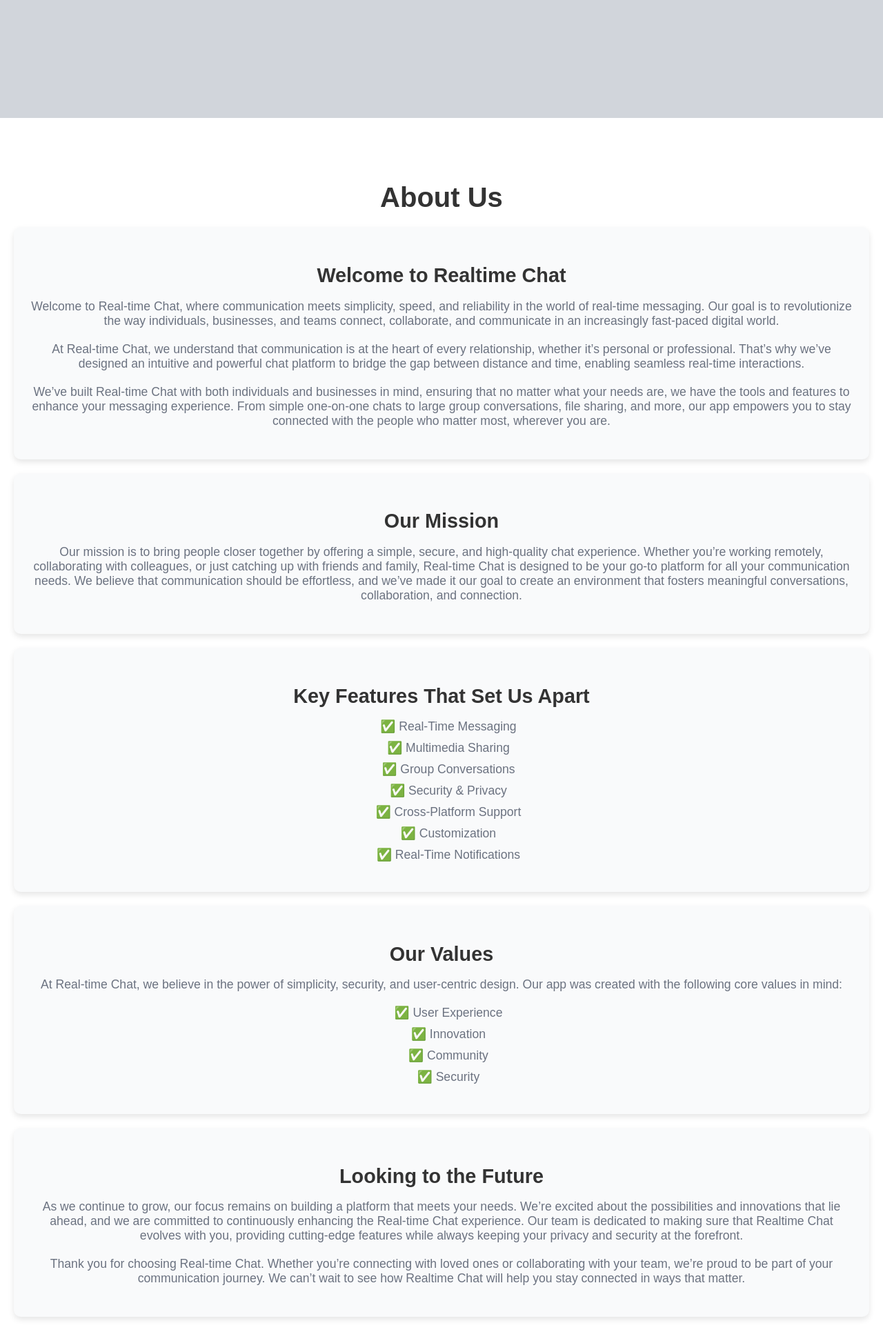
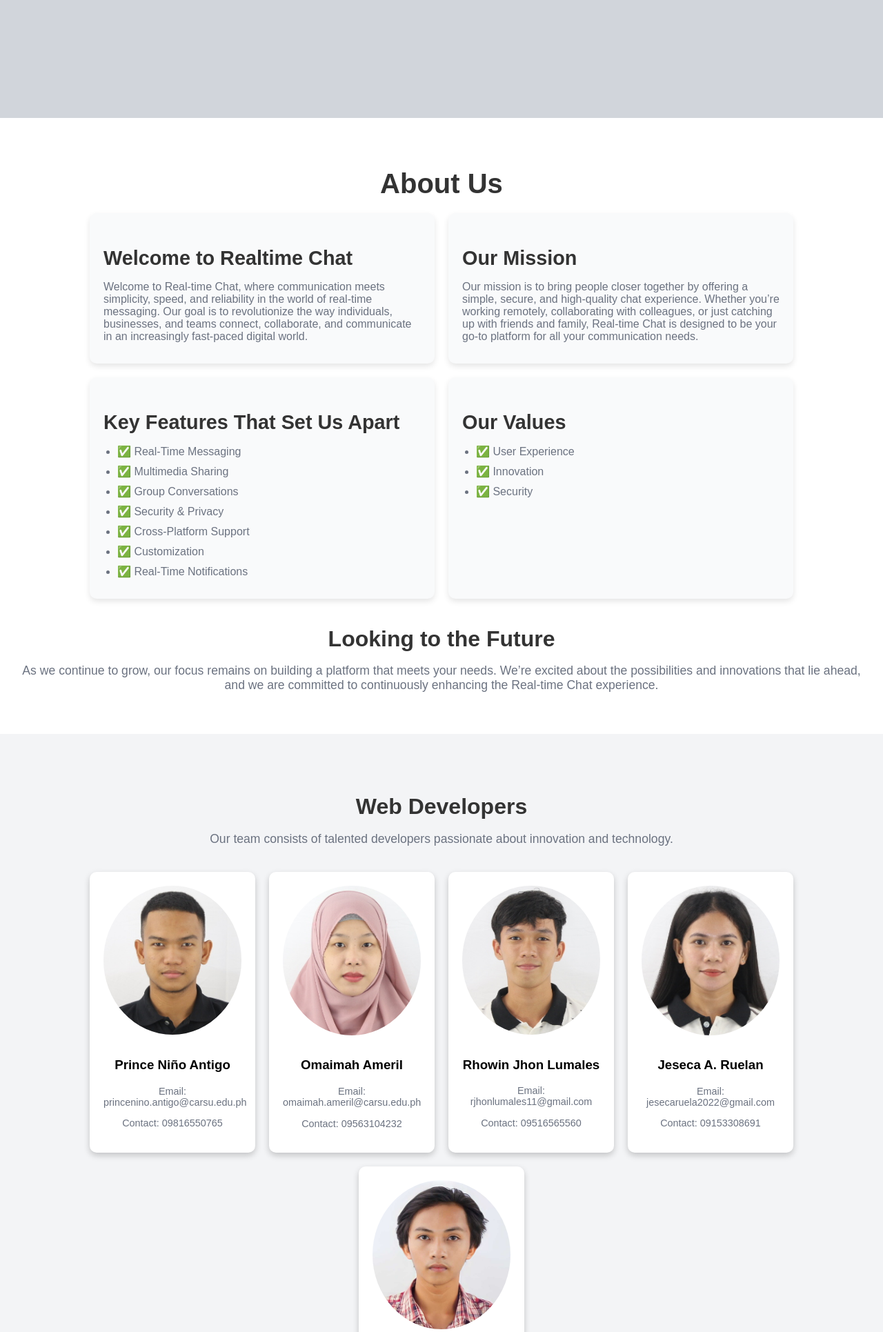
Before and after one commit to wawerks/DjangoProject, a Django app: template DjangoProject-App1/a_rtchat/templates/a_rtchat/index.html in a window 1280 px wide. Shown: the part 709-2640 px from the top of the page at 69% size. Run offline with Django 5.2, Linux system fonts and the light colour scheme; the template is opened without the code that fills it, so the values that code supplies are empty.

Commit message:
updated the About Us section

```diff
--- a/DjangoProject-App1/a_rtchat/templates/a_rtchat/index.html
+++ b/DjangoProject-App1/a_rtchat/templates/a_rtchat/index.html
@@ -199,40 +199,96 @@
             color: #333333;
         }
 
-        /* About Section Cards */
+        .about {
+            background-color: #ffffff;
+            padding: 40px 20px;
+            text-align: center;
+        }
+
+        .about h2 {
+            font-size: 2.5em;
+            margin-bottom: 20px;
+        }
+
+        /* About Cards Layout */
+        .about-cards {
+            display: flex;
+            flex-wrap: wrap;
+            justify-content: center;
+            gap: 20px;
+        }
+
+       /* About Grid Layout */
+.about-grid {
+    display: flex;
+    flex-wrap: wrap;
+    justify-content: center;
+    gap: 20px;
+    margin-bottom: 20px;
+}
+
+/* About Centered Section */
+.about-center {
+    text-align: center;
+    margin-top: 40px;
+}
+
+/* About Card Styling */
 .about-card {
-            margin: 20px 0;
-            padding: 25px;
-            background-color: #f9fafb;
+    background: #f9fafb;
+    border-radius: 10px;
     box-shadow: 0 4px 8px rgba(0, 0, 0, 0.1);
-            border-radius: 10px;
+    padding: 20px;
+    width: calc(50% - 20px); /* Two cards per row */
+    max-width: 500px;
+    box-sizing: border-box;
+    text-align: left;
+    transition: transform 0.3s, box-shadow 0.3s;
 }
 
 .about-card:hover {
     transform: scale(1.05);
-            box-shadow: 0 6px 15px rgba(0, 0, 0, 0.2);
-            background-color: #e5e7eb;
+    box-shadow: 0 8px 16px rgba(0, 0, 0, 0.2);
 }
 
 .about-card h3 {
     font-size: 1.8em;
-            margin-bottom: 15px;
+    margin-bottom: 10px;
 }
 
-        .about-card p {
+.about-card p, .about-card ul {
+    font-size: 1em;
+    color: #6B7280;
+    margin-bottom: 10px;
+}
+
+.about-card ul {
+    list-style: disc;
+    padding-left: 20px;
+}
+
+/* Center the last line for "Looking to the Future" */
+.about-center h3 {
+    font-size: 2em;
+    margin-bottom: 10px;
+}
+
+.about-center p {
     font-size: 1.1em;
     color: #6B7280;
 }
 
-        .about-card ul {
-            padding-left: 20px;
-            color: #6B7280;
-            font-size: 1.1em;
+/* Mobile Responsiveness */
+@media (max-width: 768px) {
+    .about-card {
+        width: 100%;
     }
 
-        .about-card ul li {
-            margin-bottom: 10px;
+    .about-grid {
+        flex-direction: column;
     }
+}
+
     </style>
 </head>
 <body>
@@ -249,22 +305,17 @@
     <!-- About Section -->
 <div id="about" class="about">
     <h2>About Us</h2>
-
-        <!-- About Us Card -->
+    <div class="about-grid">
         <div class="about-card">
             <h3>Welcome to Realtime Chat</h3>
             <p>Welcome to Real-time Chat, where communication meets simplicity, speed, and reliability in the world of real-time messaging. Our goal is to revolutionize the way individuals, businesses, and teams connect, collaborate, and communicate in an increasingly fast-paced digital world.</p>
-            <p>At Real-time Chat, we understand that communication is at the heart of every relationship, whether it’s personal or professional. That’s why we’ve designed an intuitive and powerful chat platform to bridge the gap between distance and time, enabling seamless real-time interactions.</p>
-            <p>We’ve built Real-time Chat with both individuals and businesses in mind, ensuring that no matter what your needs are, we have the tools and features to enhance your messaging experience. From simple one-on-one chats to large group conversations, file sharing, and more, our app empowers you to stay connected with the people who matter most, wherever you are.</p>
         </div>
-
-        <!-- Our Mission Card -->
         <div class="about-card">
             <h3>Our Mission</h3>
-            <p>Our mission is to bring people closer together by offering a simple, secure, and high-quality chat experience. Whether you’re working remotely, collaborating with colleagues, or just catching up with friends and family, Real-time Chat is designed to be your go-to platform for all your communication needs. We believe that communication should be effortless, and we’ve made it our goal to create an environment that fosters meaningful conversations, collaboration, and connection.</p>
+            <p>Our mission is to bring people closer together by offering a simple, secure, and high-quality chat experience. Whether you’re working remotely, collaborating with colleagues, or just catching up with friends and family, Real-time Chat is designed to be your go-to platform for all your communication needs.</p>
         </div>
-
-        <!-- Key Features Card -->
+    </div>
+    <div class="about-grid">
         <div class="about-card">
             <h3>Key Features That Set Us Apart</h3>
             <ul>
@@ -277,27 +328,21 @@
                 <li>✅ Real-Time Notifications</li>
             </ul>
         </div>
-
-        <!-- Our Values Card -->
         <div class="about-card">
             <h3>Our Values</h3>
-            <p>At Real-time Chat, we believe in the power of simplicity, security, and user-centric design. Our app was created with the following core values in mind:</p>
             <ul>
                 <li>✅ User Experience</li>
                 <li>✅ Innovation</li>
-                <li>✅ Community</li>
                 <li>✅ Security</li>
             </ul>
         </div>
-
-        <!-- Looking to the Future Card -->
-        <div class="about-card">
+    </div>
+    <div class="about-center">
         <h3>Looking to the Future</h3>
-            <p>As we continue to grow, our focus remains on building a platform that meets your needs. We’re excited about the possibilities and innovations that lie ahead, and we are committed to continuously enhancing the Real-time Chat experience. Our team is dedicated to making sure that Realtime Chat evolves with you, providing cutting-edge features while always keeping your privacy and security at the forefront.</p>
-            <p>Thank you for choosing Real-time Chat. Whether you’re connecting with loved ones or collaborating with your team, we’re proud to be part of your communication journey. We can’t wait to see how Realtime Chat will help you stay connected in ways that matter.</p>
+        <p>As we continue to grow, our focus remains on building a platform that meets your needs. We’re excited about the possibilities and innovations that lie ahead, and we are committed to continuously enhancing the Real-time Chat experience.</p>
+    </div>
 </div>
 
-    </div>
 
     <!-- Web Developers Section -->
     <div id="developers" class="section">
```
Also changed, not shown: DjangoProject-App2/ab_core/db.sqlite3. Lines whose indentation alone changed are shown as unchanged.
